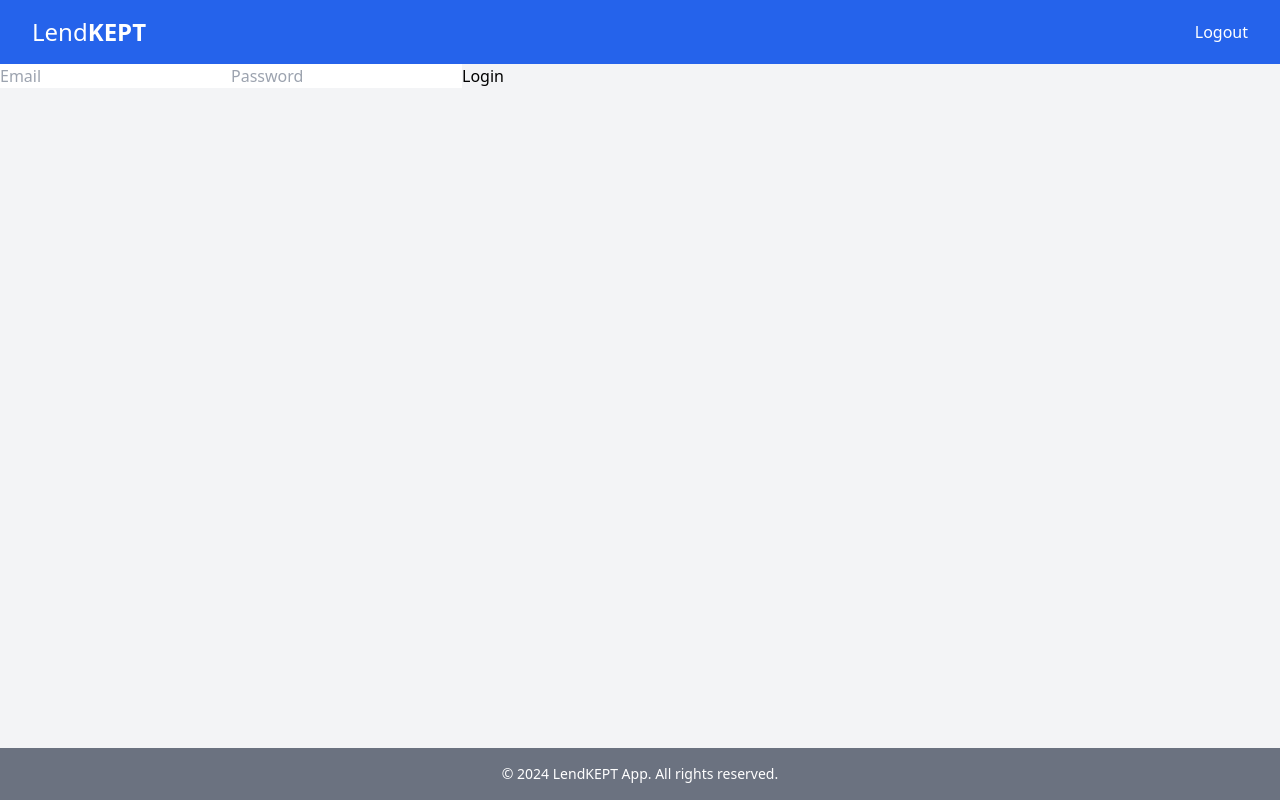
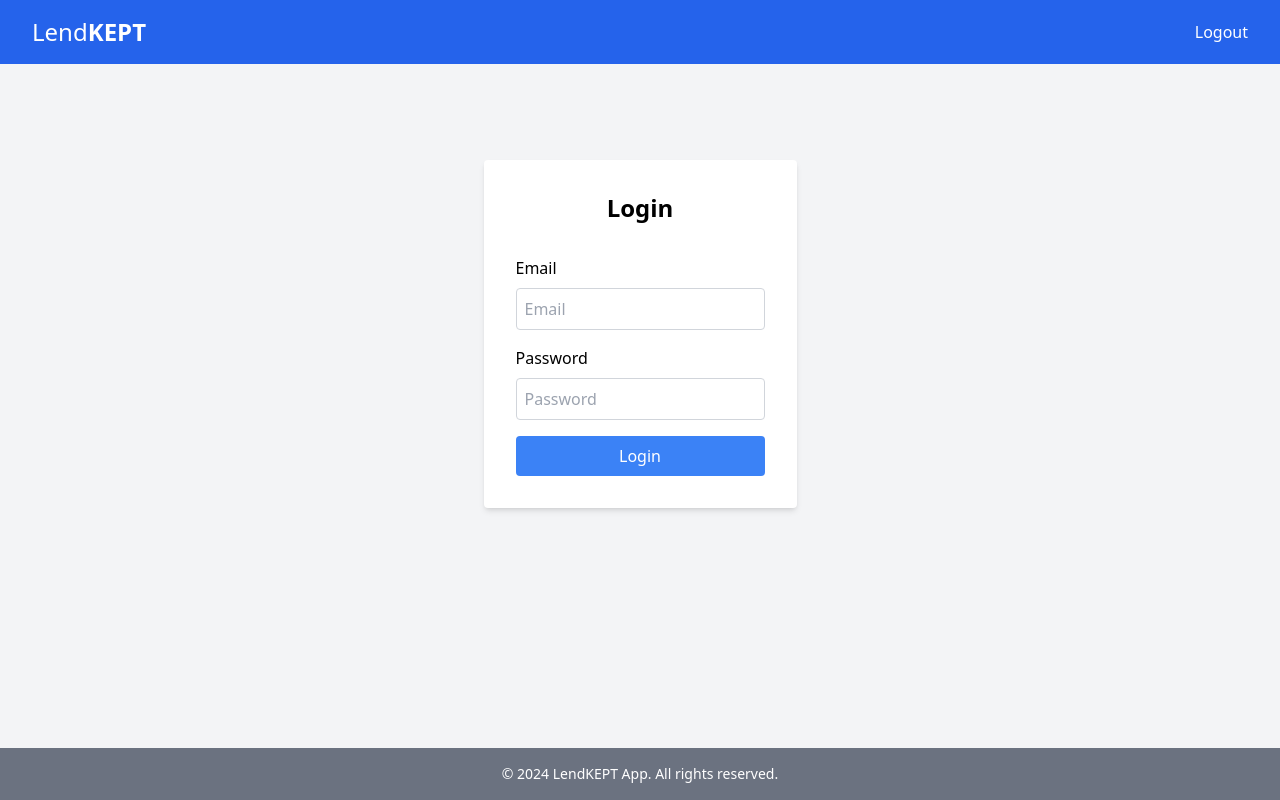
Before and after one commit to 7thround/lendkept, a Next.js app: page /login in a window 1280 px wide. Built offline with nearby package versions, Linux system fonts and the light colour scheme.

Commit message:
fix colors and login form

```diff
--- a/pages/login.tsx
+++ b/pages/login.tsx
@@ -7,7 +7,7 @@ export default function LoginPage() {
   const [password, setPassword] = useState("");
   const router = useRouter();
 
-  const handleSubmit = async (e) => {
+  const handleSubmit = async (e: React.FormEvent) => {
     e.preventDefault();
     try {
       await axios.post("/api/auth/login", { email, password });
@@ -18,22 +18,41 @@ export default function LoginPage() {
   };
 
   return (
-    <form onSubmit={handleSubmit}>
+    <div className="flex items-center justify-center bg-gray-100 mt-24">
+      <form
+        onSubmit={handleSubmit}
+        className="bg-white p-8 rounded shadow-md space-y-4"
+      >
+        <h2 className="text-2xl font-bold mb-8 text-center">Login</h2>
+        <div>
+          <label className="block mb-2">Email</label>
           <input
             type="email"
             value={email}
             onChange={(e) => setEmail(e.target.value)}
             placeholder="Email"
             required
+            className="w-full p-2 border border-gray-300 rounded"
           />
+        </div>
+        <div>
+          <label className="block mb-2">Password</label>
           <input
             type="password"
             value={password}
             onChange={(e) => setPassword(e.target.value)}
             placeholder="Password"
             required
+            className="w-full p-2 border border-gray-300 rounded"
           />
-      <button type="submit">Login</button>
+        </div>
+        <button
+          type="submit"
+          className="w-full p-2 bg-blue-500 text-white rounded hover:bg-blue-600"
+        >
+          Login
+        </button>
       </form>
+    </div>
   );
 }
--- a/src/components/CompanyPortal/CompanyPortal.tsx
+++ b/src/components/CompanyPortal/CompanyPortal.tsx
@@ -133,7 +133,7 @@ const CompanyPortal = () => {
                         </td>
                         <td className="py-2 px-4 whitespace-nowrap">
                           <button
-                            className="text-indigo-400 hover:text-indigo-900"
+                            className="text-blue-600 hover:text-blue-900"
                             onClick={() => router.push(`/loans/${loan.id}`)}
                           >
                             <EyeIcon className="h-5 w-5" />
@@ -188,10 +188,16 @@ const CompanyPortal = () => {
                           {partner.phone}
                         </td>
                         <td className="py-2 px-4 whitespace-nowrap">
-                          <button className="text-indigo-400 hover:text-indigo-900 mr-2">
+                          <button
+                            disabled
+                            className="text-blue-600 hover:text-blue-900 mr-2"
+                          >
                             <EyeIcon className="h-5 w-5" />
                           </button>
-                          <button className="text-red-400 hover:text-red-900">
+                          <button
+                            disabled
+                            className="text-red-600 hover:text-red-900"
+                          >
                             <TrashIcon className="h-5 w-5" />
                           </button>
                         </td>
@@ -307,7 +313,7 @@ const CompanyPortal = () => {
               >
                 <span>{msg}</span>
                 <div>
-                  <button className="text-indigo-400 hover:text-indigo-900 mr-2">
+                  <button className="text-blue-600 hover:text-blue-900 mr-2">
                     Edit
                   </button>
                   <button className="text-red-400 hover:text-red-900">
--- a/src/components/PartnerPortal/PartnerPortal.tsx
+++ b/src/components/PartnerPortal/PartnerPortal.tsx
@@ -123,7 +123,7 @@ const PartnerPortal = () => {
                         <td className="py-2 px-4 whitespace-nowrap">
                           <button
                             onClick={() => router.push(`/loans/${loan.id}`)}
-                            className="text-indigo-400 hover:text-indigo-900 mr-2"
+                            className="text-blue-600 hover:text-blue-900 mr-2"
                           >
                             <EyeIcon className="h-5 w-5" />
                           </button>
@@ -177,7 +177,7 @@ const PartnerPortal = () => {
                           {partner.phone}
                         </td>
                         <td className="py-2 px-4 whitespace-nowrap">
-                          <button className="text-indigo-400 hover:text-indigo-900">
+                          <button className="text-blue-600 hover:text-blue-900">
                             <EyeIcon className="h-5 w-5" />
                           </button>
                         </td>
@@ -267,7 +267,7 @@ const PartnerPortal = () => {
                     placeholder="Additional Information"
                   ></textarea>
                 </div>
-                <button className="bg-blue-500 text-white py-2 px-4 rounded-lg">
+                <button className="bg-blue-600 text-white py-2 px-4 rounded-lg">
                   Submit
                 </button>
               </form>
```
Lines whose indentation alone changed are shown as unchanged.
